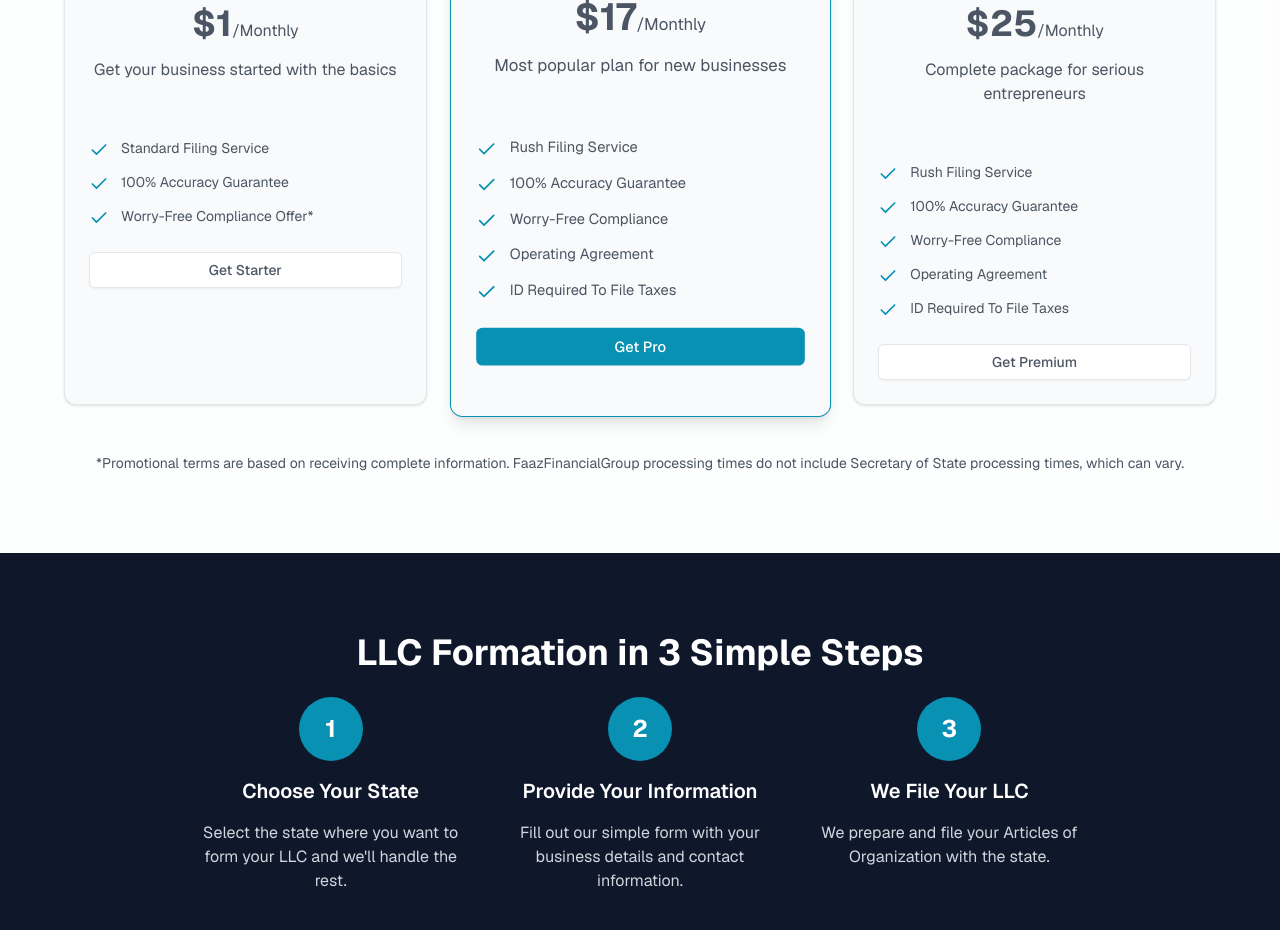
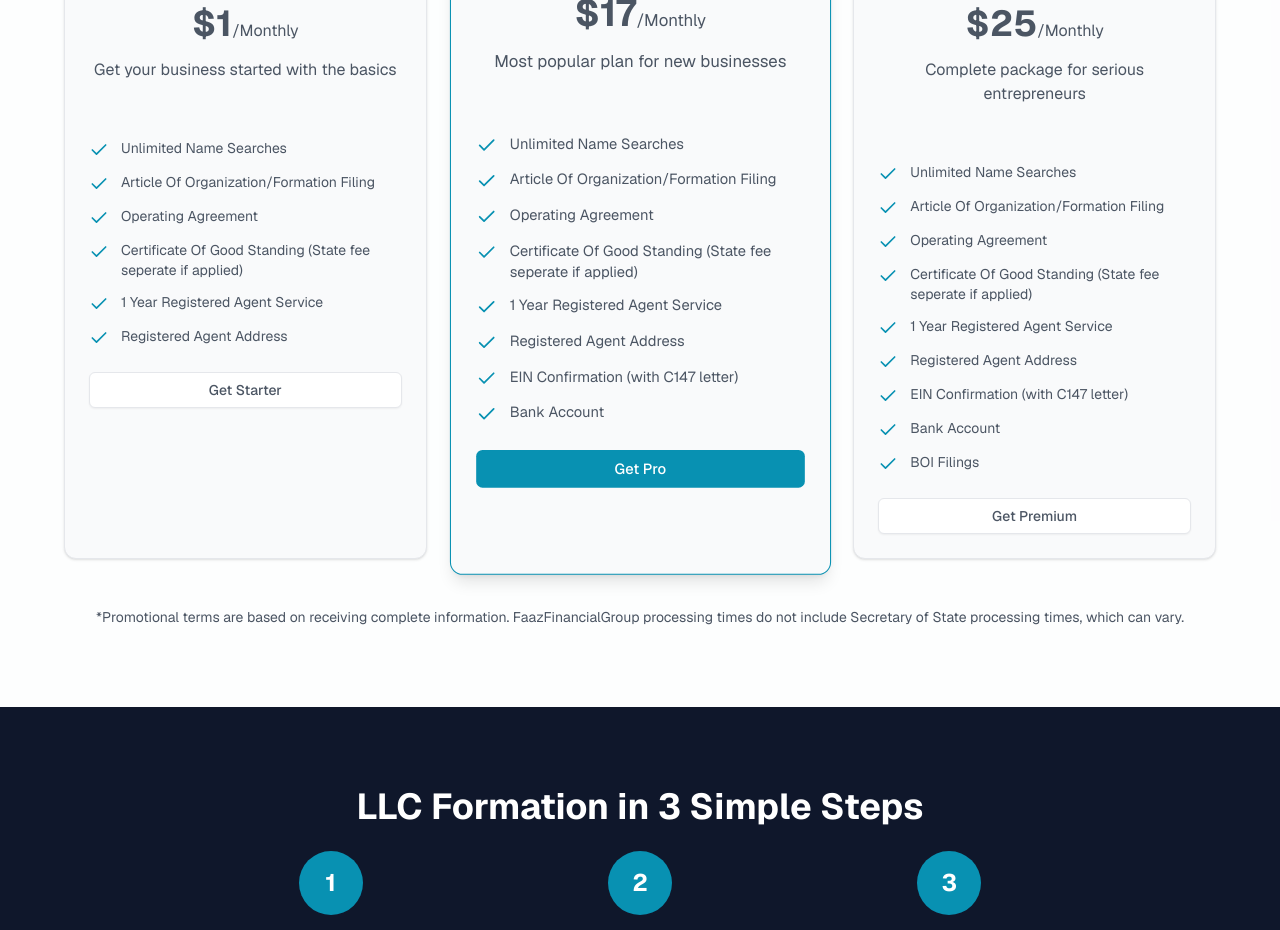
Before and after one commit to AmmarMusaddiq1995/FaazFinancial-main, a Next.js app: page / in a window 1280 px wide. Shown: the part 2020-2950 px from the top of the page. Built offline with nearby package versions, Linux system fonts and the light colour scheme; no server answers; the database is empty.

Commit message:
pricing section updated

```diff
--- a/components/pricing-section.tsx
+++ b/components/pricing-section.tsx
@@ -11,9 +11,12 @@ export function PricingSection() {
       description: "Get your business started with the basics",
       popular: false,
       features: [
-        "Standard Filing Service",
-        "100% Accuracy Guarantee",
-        "Worry-Free Compliance Offer*",
+        "Unlimited Name Searches",
+        "Article Of Organization/Formation Filing",
+        "Operating Agreement",
+        "Certificate Of Good Standing (State fee seperate if applied)",
+        "1 Year Registered Agent Service",
+        "Registered Agent Address",
       ],
     },
     {
@@ -23,11 +26,14 @@ export function PricingSection() {
       description: "Most popular plan for new businesses",
       popular: true,
       features: [
-        "Rush Filing Service",
-        "100% Accuracy Guarantee",
-        "Worry-Free Compliance",
+        "Unlimited Name Searches",
+        "Article Of Organization/Formation Filing",
         "Operating Agreement",
-        "ID Required To File Taxes",
+        "Certificate Of Good Standing (State fee seperate if applied)",
+        "1 Year Registered Agent Service",
+        "Registered Agent Address",
+        "EIN Confirmation (with C147 letter)",
+        "Bank Account",
       ],
     },
     {
@@ -37,11 +43,15 @@ export function PricingSection() {
       description: "Complete package for serious entrepreneurs",
       popular: false,
       features: [
-        "Rush Filing Service",
-        "100% Accuracy Guarantee",
-        "Worry-Free Compliance",
+        "Unlimited Name Searches",
+        "Article Of Organization/Formation Filing",
         "Operating Agreement",
-        "ID Required To File Taxes",
+        "Certificate Of Good Standing (State fee seperate if applied)",
+        "1 Year Registered Agent Service",
+        "Registered Agent Address",
+        "EIN Confirmation (with C147 letter)",
+        "Bank Account",
+        "BOI Filings"
       ],
     },
   ];
```
